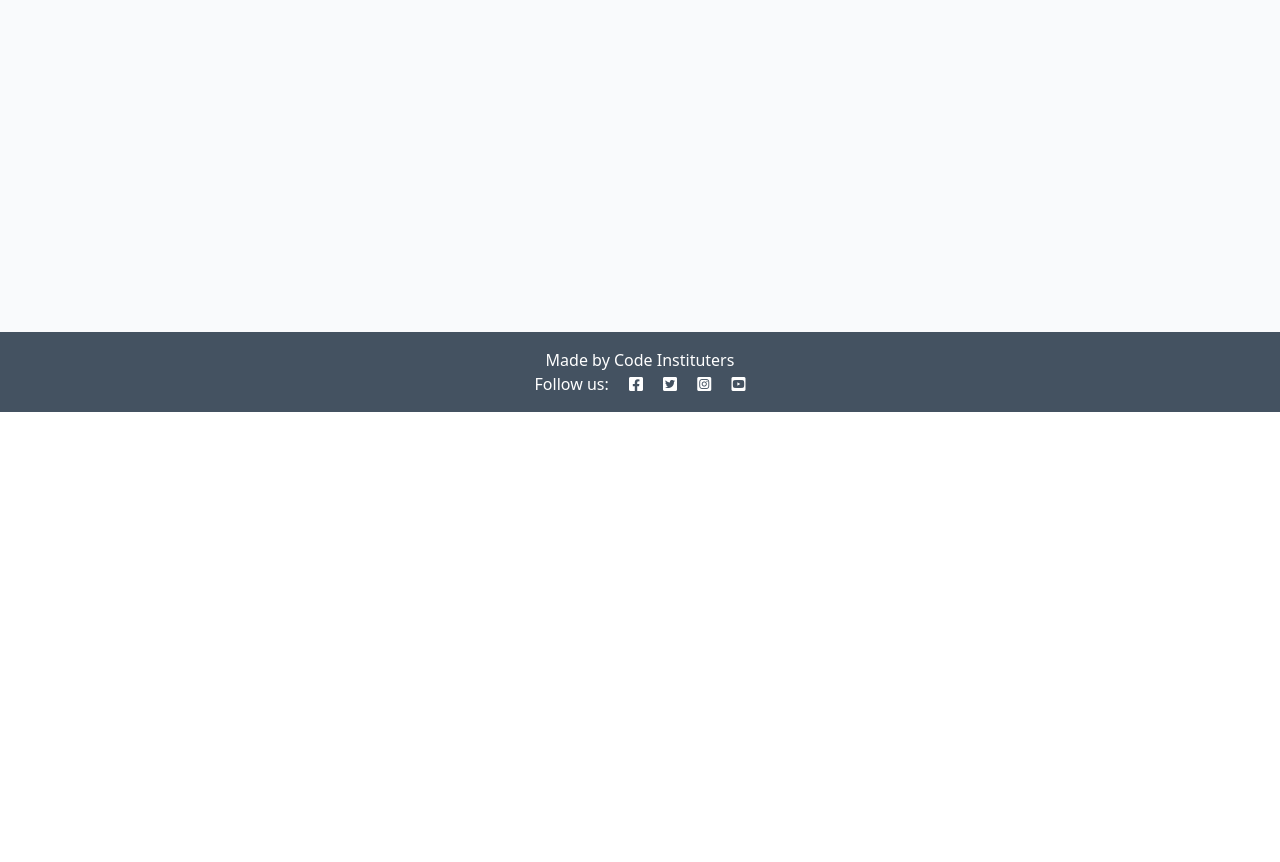
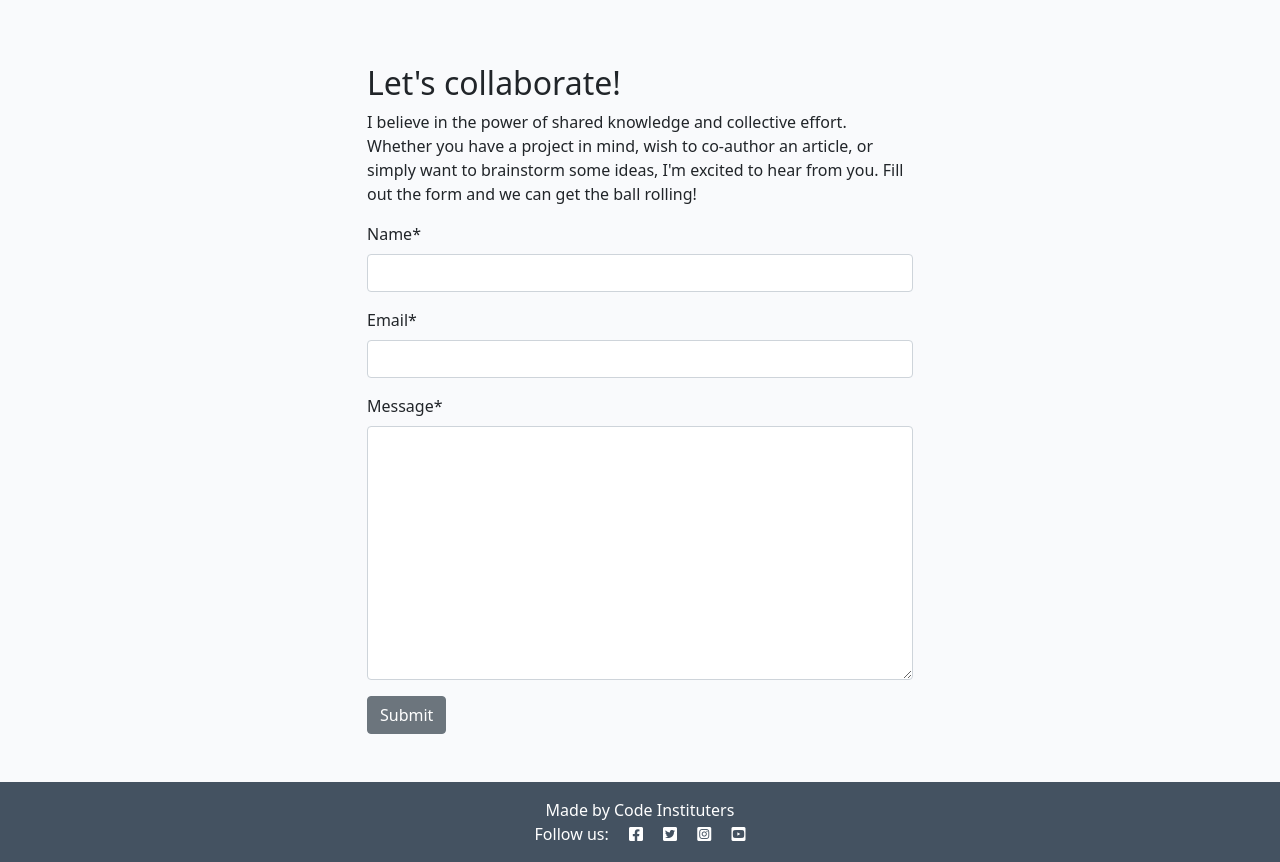
Before and after one commit to CristianaDvD/codestar_blog, a Django app: page /about/ in a window 1280 px wide. Shown: the part 388-1250 px from the top of the page. Before the commit the page ends 800 px from the top, so only its background shows below. Run offline with Django 4.2, Linux system fonts and the light colour scheme; data that the repository does not hold is empty; parts of the project's set-up code (start-up, migrations or seed data) failed here and were passed over; some libraries are stand-ins or nearby versions.

Commit message:
Add collab request form and functionality

```diff
--- /dev/null
+++ b/about/forms.py
@@ -0,0 +1,8 @@
+from .models import CollaborateRequest
+from django import forms
+
+
+class CollaborateForm(forms.ModelForm):
+    class Meta:
+        model = CollaborateRequest
+        fields = ('name', 'email', 'message')
--- a/about/models.py
+++ b/about/models.py
@@ -9,3 +9,13 @@ class About(models.Model):
 
     def __str__(self):
         return self.title
+
+
+class CollaborateRequest(models.Model):
+    name = models.CharField(max_length=200)
+    email = models.EmailField()
+    message = models.TextField()
+    read = models.BooleanField(default=False)
+
+    def __str__(self):
+        return f"Collaboration request from {self.name}"
--- a/about/templates/about/about.html
+++ b/about/templates/about/about.html
@@ -1,4 +1,4 @@
-{% extends 'base.html' %} {% block content %} {% load static %}
+{% extends 'base.html' %} {% block content %} {% load static %} {% load crispy_forms_tags %}
 <div class="container mt-5">
   <div class="row">
     <div class="col-4 text-center">
@@ -18,5 +18,23 @@
       <p class="text-end"><em>Updated on: {{ about.updated_on }}</em></p>
     </div>
   </div>
+  <div class="row justify-content-center">
+        <div class="col-12 col-md-6 my-5">
+            <h2>Let's collaborate!</h2>
+            <p>I believe in the power of shared knowledge and collective effort.
+                Whether you have a project in mind, wish to co-author
+                an article, or simply want to brainstorm some ideas,
+                I'm excited to hear from you. Fill out the form
+                and we can get the ball rolling!</p>
+
+            <!-- add your form here. Your submit button should
+                                have the classes of btn, btn-secondary -->
+            <form method="post">
+              {{ collaborate_form | crispy }}
+              {% csrf_token %}
+              <button class="btn btn-secondary" type="submit">Submit</button>
+            </form>
+        </div>
+    </div>
 </div>
 {% endblock content %}
--- a/about/views.py
+++ b/about/views.py
@@ -1,15 +1,30 @@
 from django.shortcuts import render
 from .models import About
+from .forms import CollaborateForm
+from django.contrib import messages
 
 
 def about_me(request):
     """
     Renders the About page
     """
+
+    if request.method == "POST":
+        collaborate_form = CollaborateForm(data=request.POST)
+        if collaborate_form.is_valid():
+            collaborate_form.save()
+            messages.add_message(request,
+                                 messages.SUCCESS,
+                                 "Collaboration request rceveived!"
+                                 "I endeavour to respond"
+                                 " within 2 working days."
+                                 )
     about = About.objects.all().order_by('-updated_on').first()
+    collaborate_form = CollaborateForm()
 
     return render(
         request,
         "about/about.html",
-        {"about": about},
+        {"about": about,
+         "collaborate_form": collaborate_form, },
     )
```
Also changed, not shown: about/admin.py (+14 -1 lines), about/migrations/0003_collaboraterequest.py (added).
